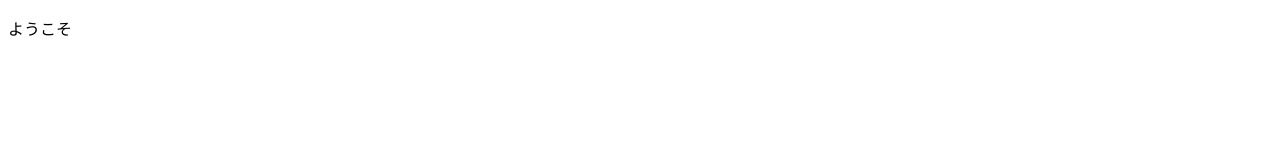
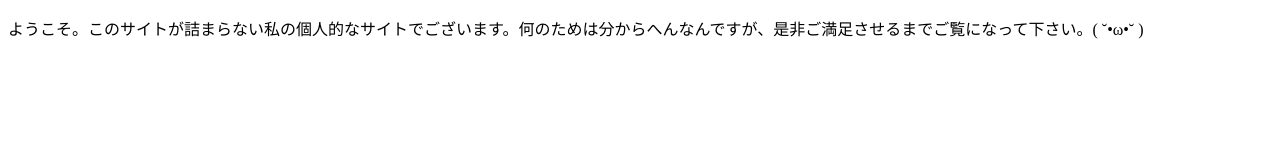
Before and after one commit to Yorali/Yorali, a plain HTML site: page index.html in a window 1280 px wide. Drawn offline with Linux system fonts and the light colour scheme.

Commit message:
more information

```diff
--- a/index.html
+++ b/index.html
@@ -5,7 +5,7 @@
 	<title>世羅理</title>
 </head>
 <body>
-	<p>ようこそ</p>
+	<p>ようこそ。このサイトが詰まらない私の個人的なサイトでございます。何のためは分からへんなんですが、是非ご満足させるまでご覧になって下さい。( ˘•ω•˘ )</p>
 
 </body>
 </html>
```
